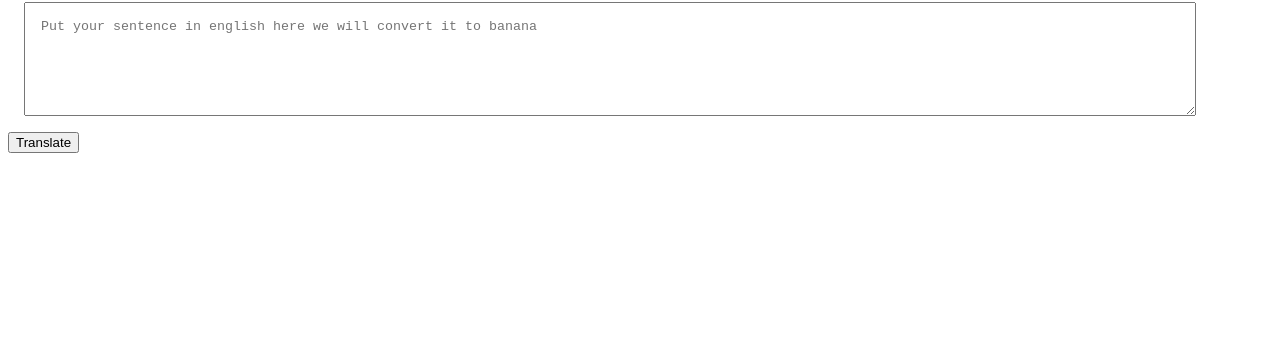
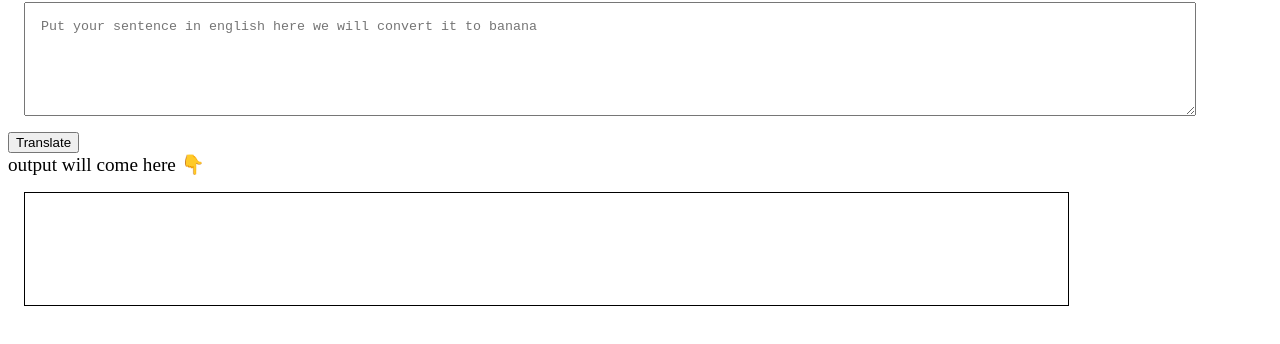
Before and after one commit to bharatgl/Neogcamp-banana-talk, a plain HTML site: page index.html in a window 1280 px wide. Shown: the part 78-422 px from the top of the page. Drawn offline with Linux system fonts and the light colour scheme.

Commit message:
chore : input-output processing done

```diff
--- a/app.js
+++ b/app.js
@@ -1,11 +1,9 @@
 var btnTranslate = document.querySelector("#btn-translate");
 var txtInput = document.querySelector("#txt-input");
-
-console.log(txtInput);
+var outputDiv = document.querySelector("#output");
 
 function clickHandler() {
-  console.log("clicked!");
-  console.log("input", txtInput.value);
+  outputDiv.innerText = "nsnssjnsnsjssssns " + txtInput.value;
 }
 
 btnTranslate.addEventListener("click", clickHandler);
--- a/index.html
+++ b/index.html
@@ -13,6 +13,13 @@
         margin: 1rem;
         padding: 1rem;
       }
+      #output {
+        border: 1px solid black;
+        height: 10vh;
+        width: 80%;
+        margin: 1rem;
+        padding: 1rem;
+      }
     </style>
   </head>
   <body>
@@ -23,6 +30,9 @@
     ></textarea>
     <button id="btn-translate">Translate</button>
 
+    <div style="font-size: larger">output will come here 👇</div>
+    <div id="output"></div>
+
     <script src="app.js" type="text/javascript"></script>
   </body>
 </html>
```
